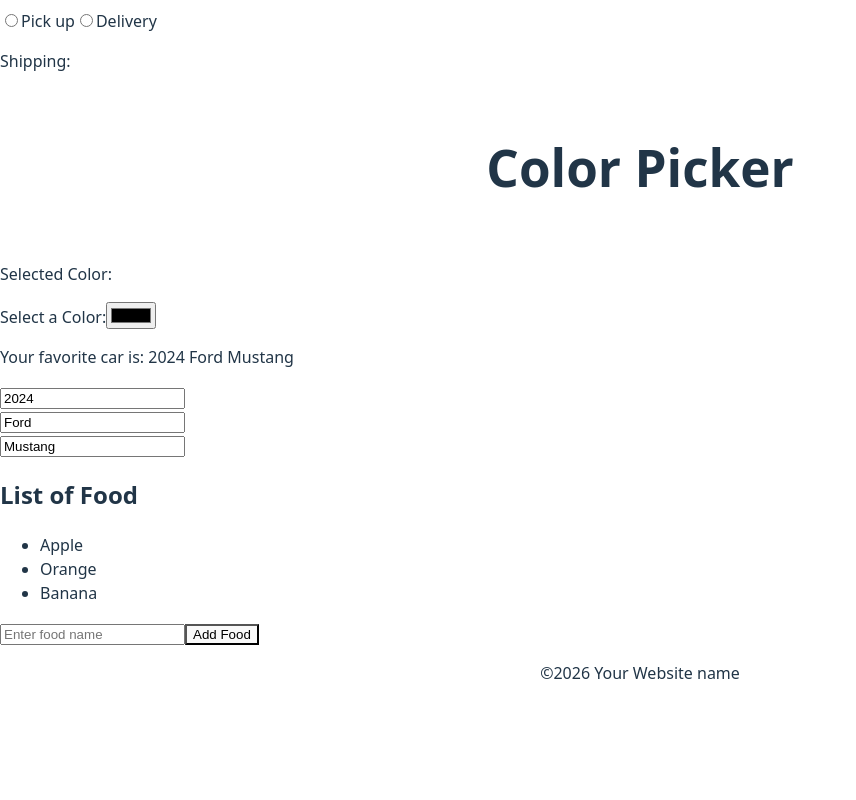
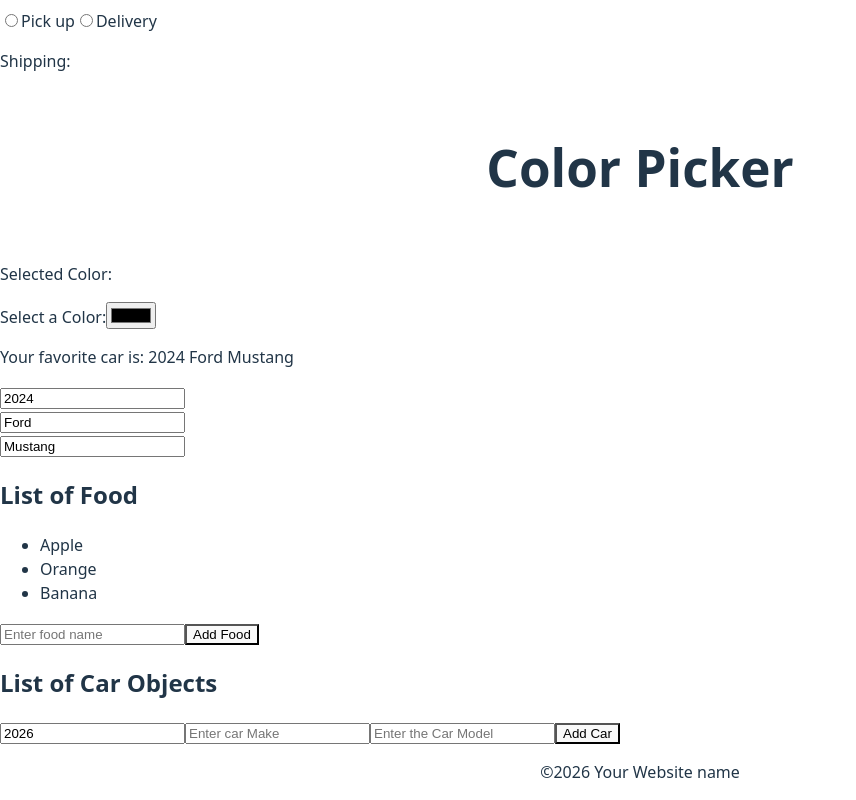
Before and after one commit to ijenny77/react-course, a React (Vite) app: page / in a window 1280 px wide. Shown: the part 2878-3678 px from the top of the page, without its empty margins (0-856 px from the left). Before the commit the page ends 3579 px from the top, so only its background shows below. Built offline with nearby package versions, Linux system fonts and the light colour scheme.

Commit message:
Initial commit of the first project in react

```diff
--- a/src/App.jsx
+++ b/src/App.jsx
@@ -11,6 +11,7 @@ import Component from './Component.jsx'
 import ColorPicker from './ColorPicker.jsx'
 import Components from './Components.jsx'
 import UpdateList from './UpdateList.jsx'
+import Componentss from './Componentss.jsx'
 function App(){
     const fruits = [
         {id:1 , name: 'Apple', calories: 95},
@@ -47,6 +48,7 @@ function App(){
             <ColorPicker/>
             <Components/>
             <UpdateList/>
+            <Componentss/>
             <Footer/>
         </>
     );
--- /dev/null
+++ b/src/Componentss.jsx
@@ -0,0 +1,44 @@
+import react,{useState} from 'react'
+
+function Componentss() {
+    const [cars,setCars] = useState([])
+    const [year,setYear] = useState(new Date().getFullYear())
+    const [make,setMake] = useState("")
+    const [model,setModel] = useState("")
+
+    function handleAddCar(){
+        const newCar = {year:year,make:make,model:model}
+        setCars(c => [...c,newCar])
+
+        setYear(new Date().getFullYear())
+        setMake("")
+        setModel("")
+    }
+    function handleRemoveCar(index){
+        setCars(c => c.filter((_,i) => i !== index))
+    }
+    function handleYearChange(event){
+        setYear(event.target.value)
+    }
+    function handleMakeChange(event){
+        setMake(event.target.value)
+    }
+    function handleModelChange(event){
+        setModel(event.target.value)
+    }
+
+
+    return(
+        <div>
+            <h2>List of Car Objects</h2>
+            <ul>
+                {cars.map((car,index) => <li onClick={() => handleRemoveCar(index)} key={index}>{car.year} {car.make} {car.model}</li>)}
+            </ul>
+            <input type="number" value={year} onChange={handleYearChange} />
+            <input type="text" value={make} onChange={handleMakeChange} placeholder='Enter car Make'/>
+            <input type="text" value={model} onChange={handleModelChange} placeholder='Enter the Car Model' />
+            <button onClick={handleAddCar}>Add Car</button>
+        </div>
+    );
+}
+export default Componentss
```
